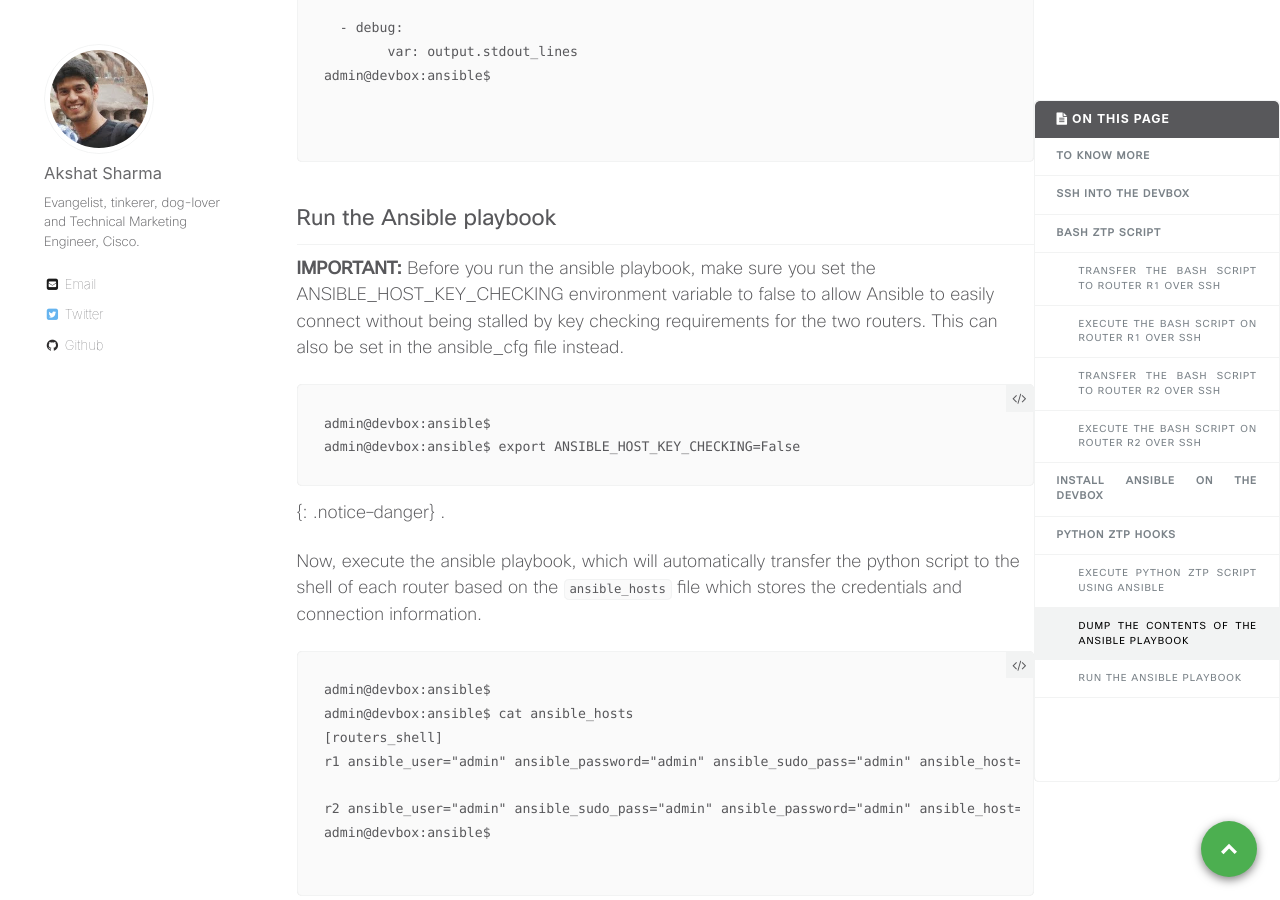
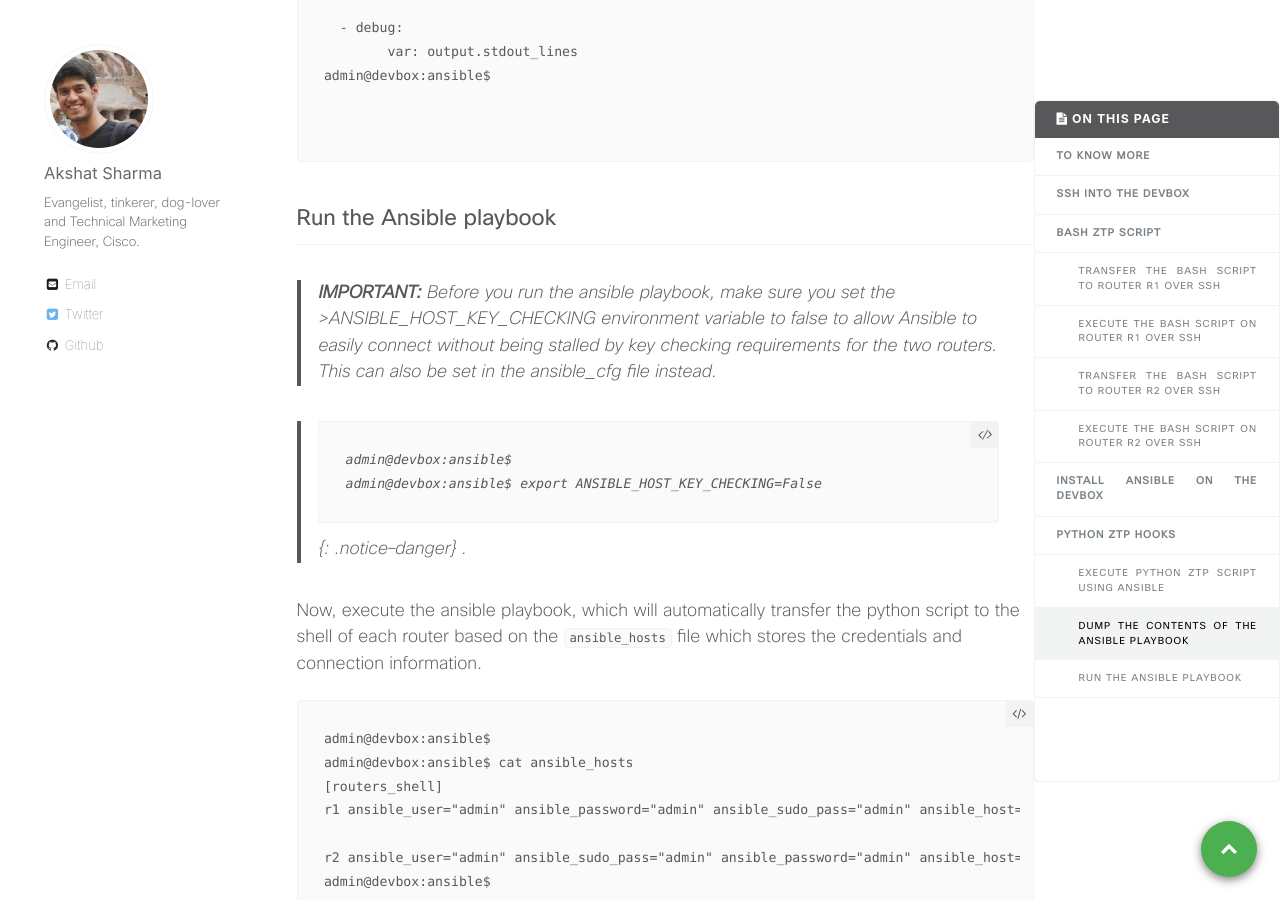
Before and after one commit to nanog75/hackathon, a Jekyll site: the page built from _wkinstructions/2019-02-01-step-3-ios-xr-ztp-bash-and-python-hooks.md, in a window 1280 px wide and 900 px high, scrolled down 11082 px. Built offline with Jekyll 4.4.1, drawn with Linux system fonts in a browser that asks for light colours; comment, search, counter and statistics services are not loaded.

````diff
--- a/_wkinstructions/2019-02-01-step-3-ios-xr-ztp-bash-and-python-hooks.md
+++ b/_wkinstructions/2019-02-01-step-3-ios-xr-ztp-bash-and-python-hooks.md
@@ -461,13 +461,14 @@ admin@devbox:ansible$
 
 ### Run the Ansible playbook
 
-**IMPORTANT:** Before you run the ansible playbook, make sure you set the ANSIBLE_HOST_KEY_CHECKING
-environment variable to false to allow Ansible to easily connect without being stalled by key
-checking requirements for the two routers. This can also be set in the ansible_cfg file instead.
-```
-admin@devbox:ansible$
-admin@devbox:ansible$ export ANSIBLE_HOST_KEY_CHECKING=False
-```
+>**IMPORTANT:** Before you run the ansible playbook, make sure you set the >ANSIBLE_HOST_KEY_CHECKING
+>environment variable to false to allow Ansible to easily connect without being stalled by key
+>checking requirements for the two routers. This can also be set in the ansible_cfg file instead.
+
+>```
+>admin@devbox:ansible$
+>admin@devbox:ansible$ export ANSIBLE_HOST_KEY_CHECKING=False
+>```
 {: .notice--danger} .
 
 Now, execute the ansible playbook, which will automatically transfer the python script to the shell of each router based on the `ansible_hosts` file which stores the credentials and connection information.
````
